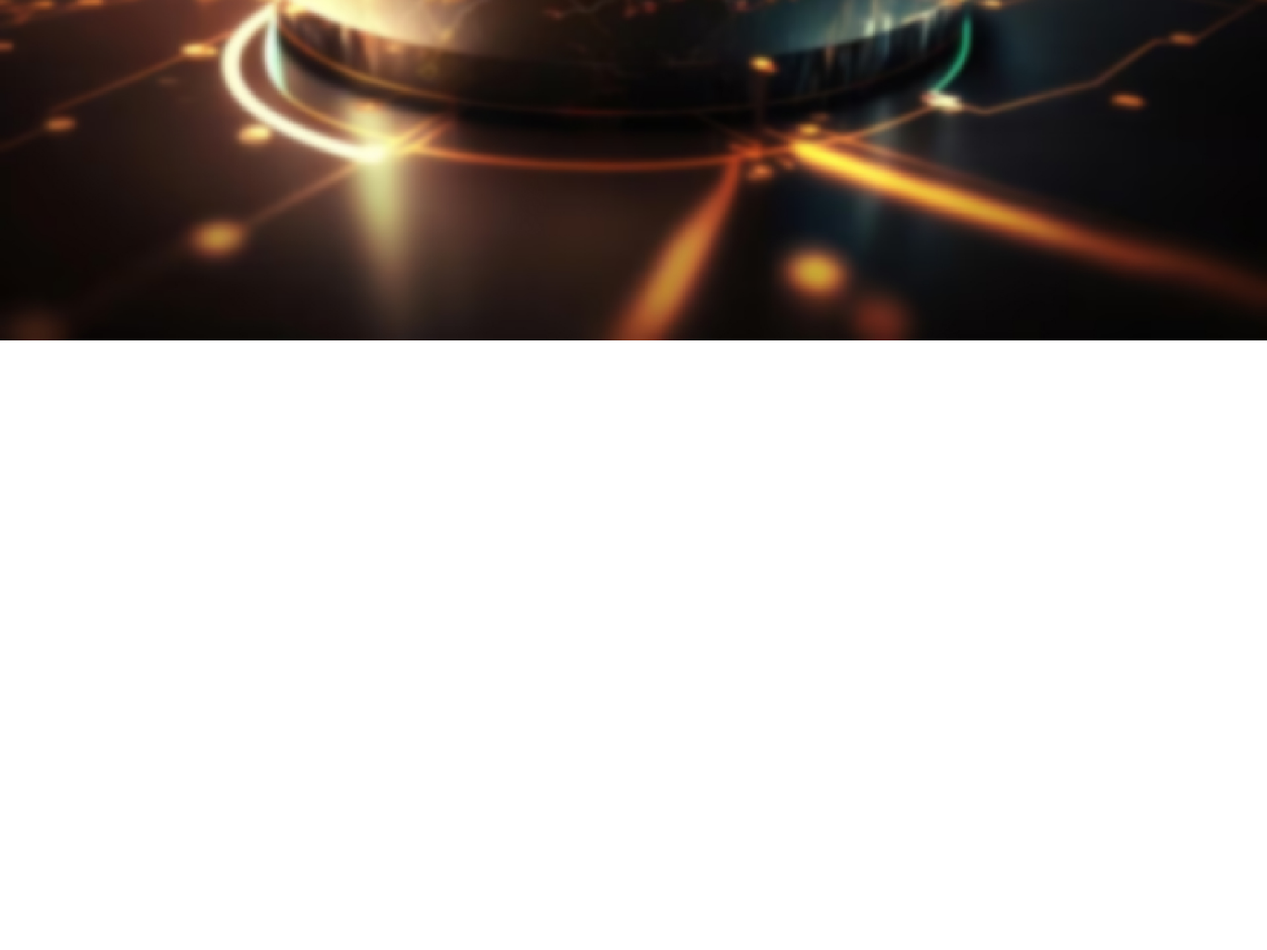
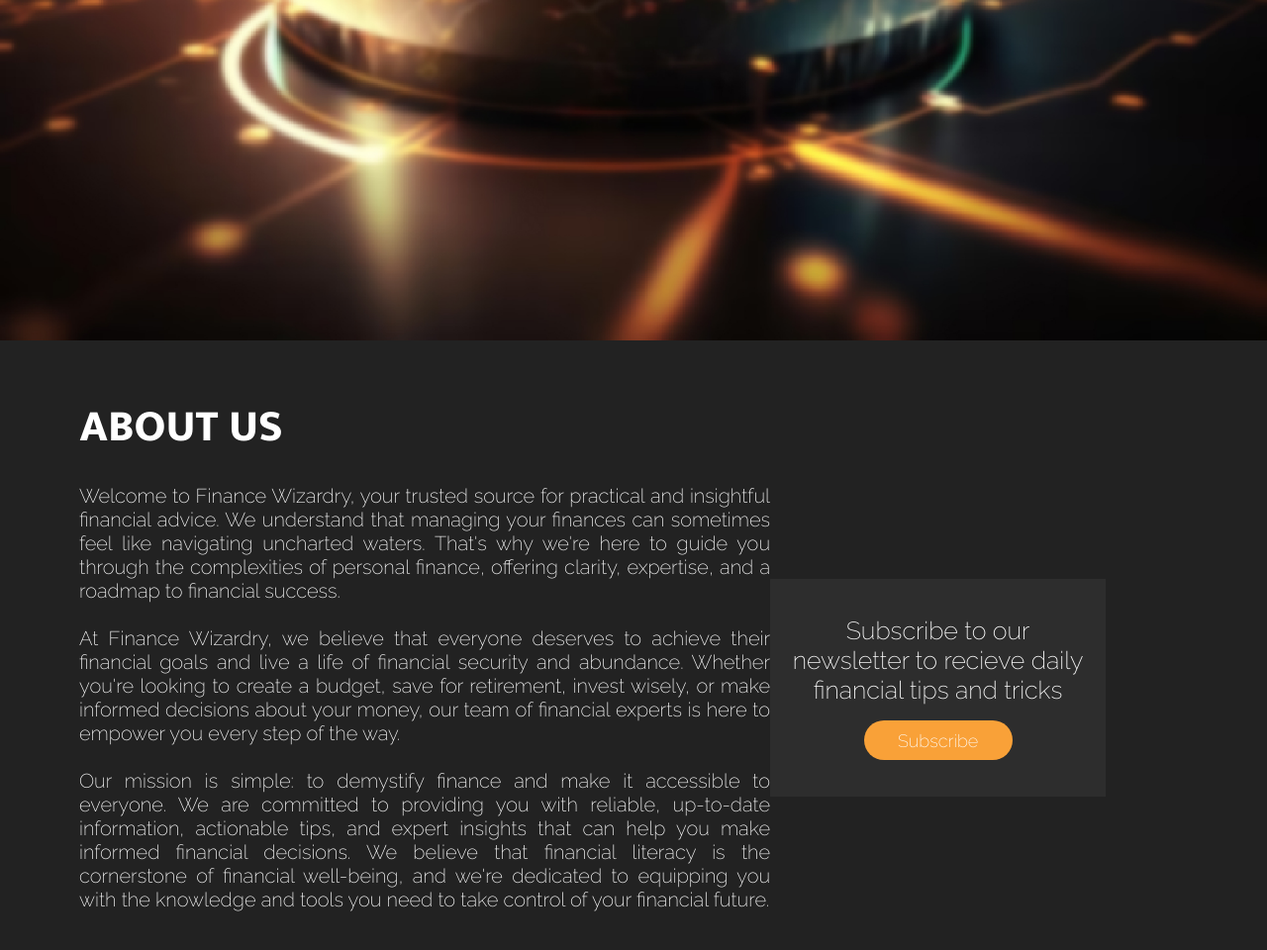
Before and after one commit to ShihadShowkat/finance-guru, a plain HTML site: page index.html in a window 1280 px wide. Shown: the part 456-1416 px from the top of the page at 99% size. Before the commit the page ends 800 px from the top, so only its background shows below. Drawn offline with Linux system fonts and the light colour scheme; a web font is replaced by a local one.

Commit message:
Completed AboutUs Section

```diff
--- a/index.html
+++ b/index.html
@@ -1,5 +1,6 @@
 <!DOCTYPE html>
 <html lang="en">
+
 <head>
     <meta charset="UTF-8">
     <meta http-equiv="X-UA-Compatible" content="IE=edge">
@@ -14,6 +15,7 @@
     <link rel="stylesheet" href="stylesheet.css">
 
 </head>
+
 <body>
 
     <div class="home">
@@ -75,5 +77,60 @@
 
     </div>
 
+    <div class="about-us">
+
+        <div class="title">
+            <p>
+                ABOUT US
+            </p>
+        </div>
+
+        <div class="body">
+
+            <div class="body-content">
+                <p>
+                    Welcome to Finance Wizardry, your trusted source
+                    for practical and insightful financial advice. We understand
+                    that managing your finances can sometimes feel like
+                    navigating uncharted waters. That's why we're here to guide
+                    you through the complexities of personal finance, offering
+                    clarity, expertise, and a roadmap to financial success. <br>
+                    <br>
+
+                    At Finance Wizardry, we believe that everyone deserves
+                    to achieve their financial goals and live a life of financial
+                    security and abundance. Whether you're looking to create
+                    a budget, save for retirement, invest wisely, or make informed
+                    decisions about your money, our team of financial experts is
+                    here to empower you every step of the way. <br>
+                    <br>
+
+                    Our mission is simple: to demystify finance and make it accessible to everyone. We are committed to
+                    providing you with reliable, up-to-date information, actionable tips, and expert insights that can
+                    help you make informed financial decisions. We believe that financial literacy is the cornerstone of
+                    financial well-being, and we're dedicated to equipping you with the knowledge and tools you need to
+                    take control of your financial future.
+                </p>
+            </div>
+
+            <div class="news-letter">
+                <div class="news-content">
+                    <p>
+                        Subscribe to our newsletter
+                        to recieve daily financial
+                        tips and tricks
+                    </p>
+                </div>
+
+                <div class="subscribe">
+                    Subscribe
+                </div>
+            </div>
+
+        </div>
+
+    </div>
+
 </body>
+
 </html>
--- a/stylesheet.css
+++ b/stylesheet.css
@@ -31,6 +31,8 @@ body{
     margin: auto;
     padding: auto;
     color: white;
+    /* box-sizing: border-box; */
+    overflow-x: hidden;
 }
 
 p{
@@ -40,6 +42,8 @@ p{
 
 .home{
     /* overflow: hidden; */
+    height: 100vh;
+    width: 100vw;
 }
 
 .home .background img{
@@ -55,7 +59,8 @@ p{
     display: flex;
     align-items: center;
     justify-content: space-between;
-    padding-inline: 20px;
+    padding-left: 20px;
+    padding-right: 40px;
 }
 
 .home .navigation .logo p{
@@ -101,7 +106,7 @@ p{
     font-size: 20px;
     margin-right: 15px;
     width: 95px;
-    height: 30px;
+    height: 35px;
     border-radius: 50px;
     background-color: white;
     color: black;
@@ -157,3 +162,64 @@ p{
 .home .content .explore:hover{
     box-shadow: none;
 }
+
+.about-us{
+    background-color: var(--primary);
+    height: 100vh;
+    width: 100%;
+}
+
+.about-us .title p{
+    font-family: var(--mukta);
+    font-size: 45px;
+    padding-top: 50px;
+    padding-left: 80px;
+}
+
+.about-us .body{
+    display: flex;
+    justify-content: space-between;
+    /* outline: var(--outline); */
+    /* height: 40vh; */
+    width: 99vw;
+    align-items: center;
+}
+
+.about-us .body .body-content{
+    /* outline: var(--outline); */
+    width: 700px;
+    padding-top: 20px;
+    padding-left: 80px;
+    font-family: var(--raleway);
+    font-size: 20px;
+    text-align: justify;
+}
+
+.about-us .body .news-letter{
+    width: 300px;
+    height: 180px;
+    /* outline: var(--outline); */
+    margin-right: 150px;
+    font-family: var(--raleway);
+    font-size: 25px;
+    text-align: center;
+    display: flex;
+    flex-direction: column;
+    justify-content: space-evenly;
+    align-items: center;
+    background-color: var(--secondary);
+    padding: 20px;
+}
+
+.about-us .body .news-letter .subscribe{
+    /* outline: var(--outline); */
+    width: 150px;
+    height: 40px;
+    font-size: 18px;
+    border-radius: 50px;
+    background-color: #f9a138;
+    display: flex;
+    align-items: center;
+    justify-content: center;
+    cursor: pointer;
+}
```
